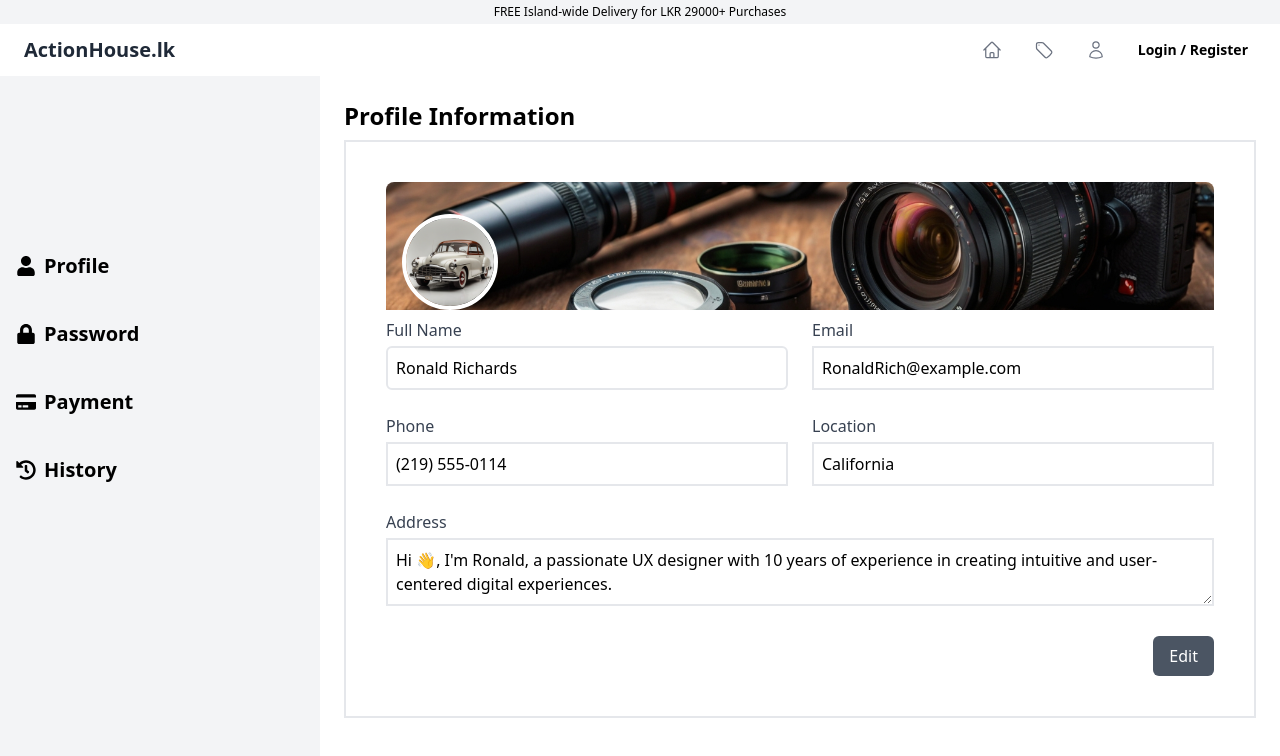
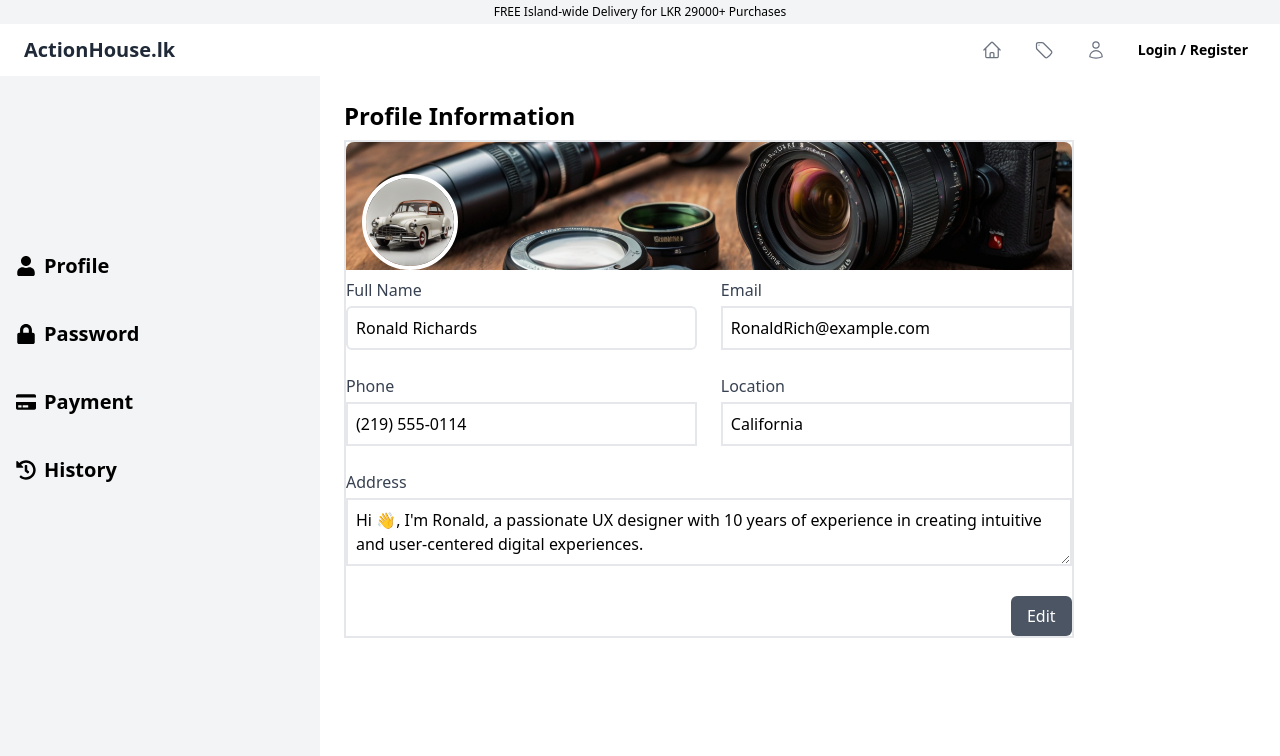
Before and after one commit to sameerajayakodi/Auction_System, a React (Create React App) app in the folder AuctionHouse/auction-management-frontend/: page /profile/info in a window 1280 px wide. Shown: the top 756 px of the page. Built offline with nearby package versions, Linux system fonts and the light colour scheme.

Commit message:
Update ProfileInfo.js

```diff
--- a/AuctionHouse/auction-management-frontend/src/profile/ProfileInfo.js
+++ b/AuctionHouse/auction-management-frontend/src/profile/ProfileInfo.js
@@ -42,9 +42,9 @@ const ProfileInfo = () => {
   };
 
   return (
-    <div>
-      <h2 className="mb-2 text-2xl font-bold ">Profile Information</h2>
-      <div className="p-10 bg-white border-2">
+    <div className="flex flex-col w-4/5 ">
+      <h2 className="mb-2 text-2xl font-bold">Profile Information</h2>
+      <div className="bg-white border-2 ">
         <div className="relative mb-2">
           <img
             src={cover} // Replace with the actual URL of the cover photo
@@ -134,7 +134,7 @@ const ProfileInfo = () => {
           ) : (
             <button
               onClick={handleEditClick}
-              className="px-4 py-2 text-white bg-gray-600 rounded-md"
+              className="px-4 py-2 text-white bg-gray-600 rounded-md hover:bg-gray-900"
             >
               Edit
             </button>
```
